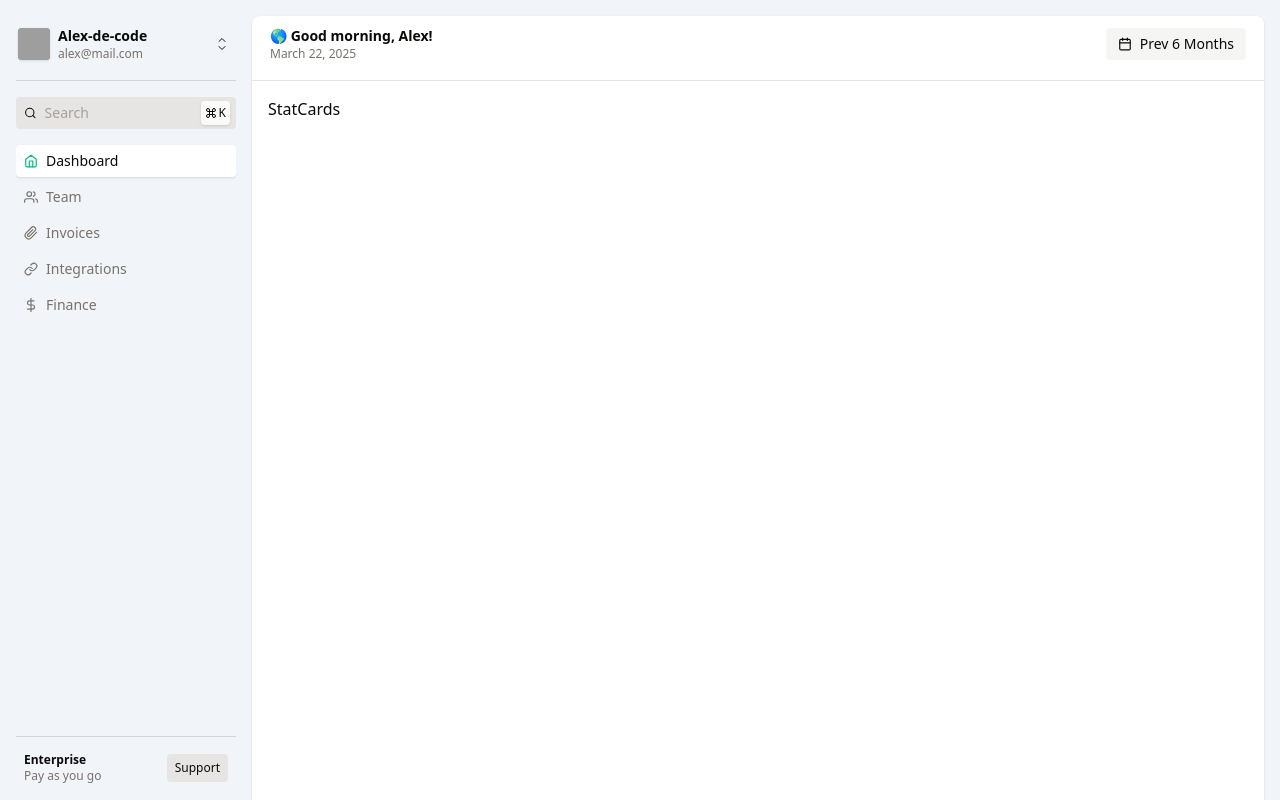
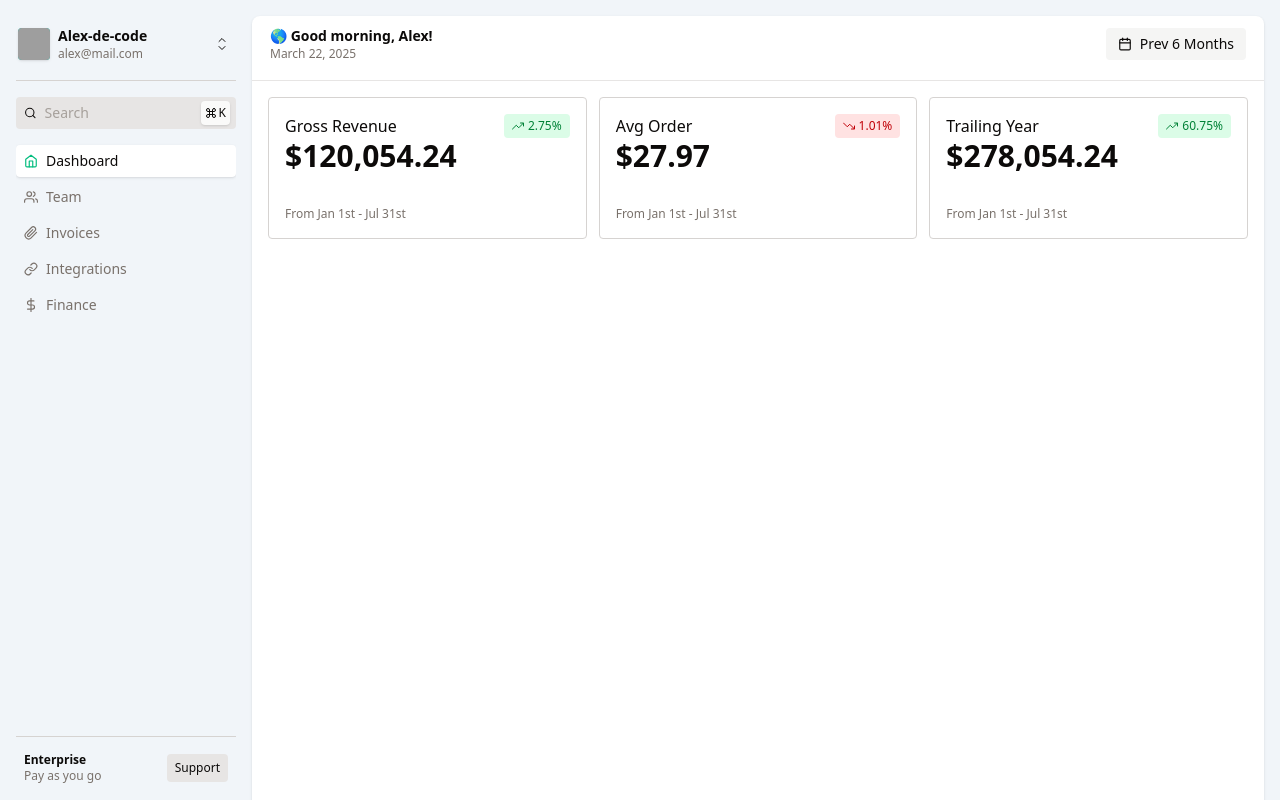
Before and after one commit to Alex-de-code/admin-dashboard-1, a React (Vite) app: page / in a window 1280 px wide. Shown: the top 800 px of the page. Built offline with nearby package versions, Linux system fonts and the light colour scheme; grey boxes are pictures that could not be loaded.

Commit message:
stat cards w/ mapped + styled props

```diff
--- a/src/components/Dashboard/StatCards.jsx
+++ b/src/components/Dashboard/StatCards.jsx
@@ -1,7 +1,59 @@
 import React from "react";
+import { FiTrendingDown, FiTrendingUp } from "react-icons/fi";
 
 const StatCards = () => {
-  return <div>StatCards</div>;
+  // instead of returning a div will return fragments, each fragment will return a card, and we'll pass props to each card
+  return (
+    <>
+      <Card
+        title="Gross Revenue"
+        value="$120,054.24"
+        pillText="2.75%"
+        trend="up"
+        period="From Jan 1st - Jul 31st"
+      />
+      <Card
+        title="Avg Order"
+        value="$27.97"
+        pillText="1.01%"
+        trend="down"
+        period="From Jan 1st - Jul 31st"
+      />
+      <Card
+        title="Trailing Year"
+        value="$278,054.24"
+        pillText="60.75%"
+        trend="up"
+        period="From Jan 1st - Jul 31st"
+      />
+    </>
+  );
+};
+
+const Card = ({ title, value, pillText, trend, period }) => {
+  return (
+    <div className=" xl:col-span-4 sm:col-span-9  p-4 rounded border border-stone-300">
+      <div className="flex mb-8 items-start justify-between">
+        <div>
+          <h3 className="text-stone-500 mg-2 text-sm"></h3>
+          {title}
+          <p className="text-3xl font-semibold">{value}</p>
+        </div>
+        <span
+          className={`text-xs flex items-center gap-1 font-medium px-2 py-1 rounded ${
+            trend === "up"
+              ? "bg-green-100 text-green-700"
+              : "bg-red-100 text-red-700"
+          }`}
+        >
+          {" "}
+          {trend === "up" ? <FiTrendingUp /> : <FiTrendingDown />}
+          {pillText}
+        </span>
+      </div>
+      <p className="text-xs text-stone-500">{period}</p>
+    </div>
+  );
 };
 
 export default StatCards;
```
